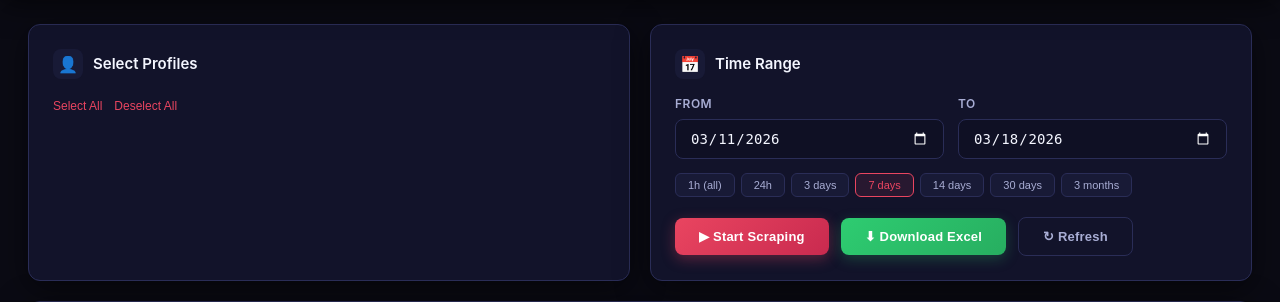
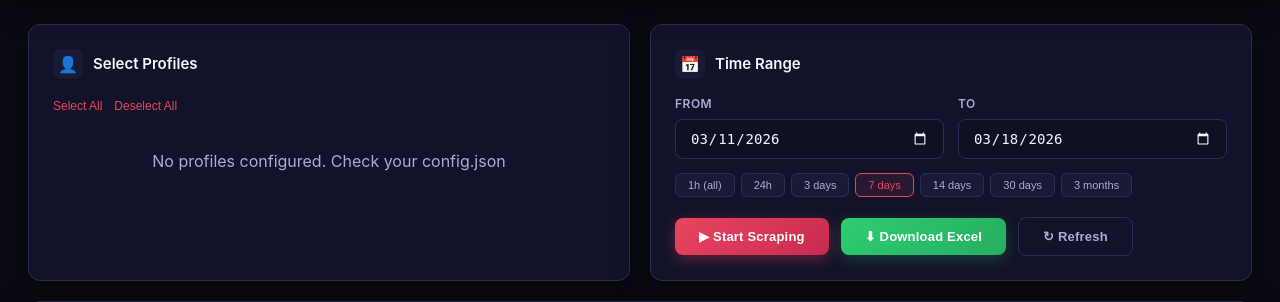
Before and after one commit to baivab22/contentcreationautomation, a Flask app: page / in a window 1280 px wide. Shown: the part 71-373 px from the top of the page. Run offline with Flask 3, Linux system fonts and the light colour scheme; data that the repository does not hold is empty.

Commit message:
fix: dynamically load profiles from API instead of server-side rendering
- Profiles now load from /api/profiles endpoint on page load
- Fixes empty profile list in deployment when config.json is missing
- Supports both local and remote deployments without server config
- Show loading state while profiles are being fetched
- Better error handling for missing/empty profile configuration

```diff
--- a/templates/index.html
+++ b/templates/index.html
@@ -592,13 +592,8 @@
                 <button onclick="toggleAll(true)">Select All</button>
                 <button onclick="toggleAll(false)">Deselect All</button>
             </div>
-            <div class="profile-grid" id="profileGrid">
-                {% for p in profiles %}
-                <div class="profile-chip selected" onclick="toggleChip(this)">
-                    <input type="checkbox" value="{{ p.username }}" checked>
-                    <label>@{{ p.username }}</label>
-                </div>
-                {% endfor %}
+            <div class="profile-grid" id="profileGrid" style="min-height: 60px; display: flex; align-items: center; justify-content: center; color: var(--text-muted);">
+                Loading profiles...
             </div>
         </div>
 
@@ -1047,8 +1042,38 @@
         return div.innerHTML;
     }
 
+    async function loadProfiles() {
+        try {
+            const resp = await fetch('/api/profiles');
+            if (!resp.ok) {
+                throw new Error('Failed to load profiles');
+            }
+            const profiles = await resp.json();
+            if (!Array.isArray(profiles) || profiles.length === 0) {
+                document.getElementById('profileGrid').innerHTML = '<div style="padding: 20px; text-align: center; color: var(--text-muted);">No profiles configured. Check your config.json</div>';
+                return;
+            }
+
+            const grid = document.getElementById('profileGrid');
+            grid.innerHTML = '';
+            profiles.forEach(function (p) {
+                if (!p.username) return;
+                const chip = document.createElement('div');
+                chip.className = 'profile-chip selected';
+                chip.onclick = function () { toggleChip(this); };
+                chip.innerHTML = `<input type="checkbox" value="${escapeAttr(p.username)}" ${p.enabled ? 'checked' : ''}>
+                    <label>@${escapeHtml(p.username)}</label>`;
+                grid.appendChild(chip);
+            });
+        } catch (e) {
+            console.error('Error loading profiles:', e);
+            document.getElementById('profileGrid').innerHTML = '<div style="padding: 20px; color: var(--accent); text-align: center;">Error loading profiles</div>';
+        }
+    }
+
     setStatus('idle', 'Idle');
     setActiveExcelFile('');
+    loadProfiles();
     refreshDataTable();
 </script>
 
```
